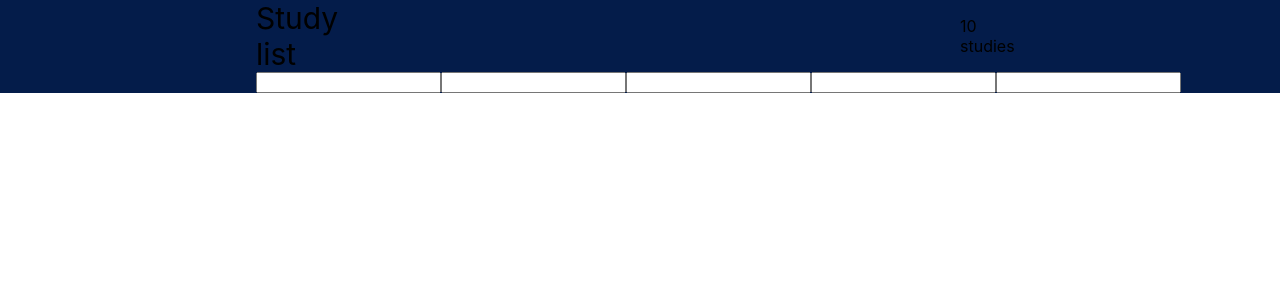
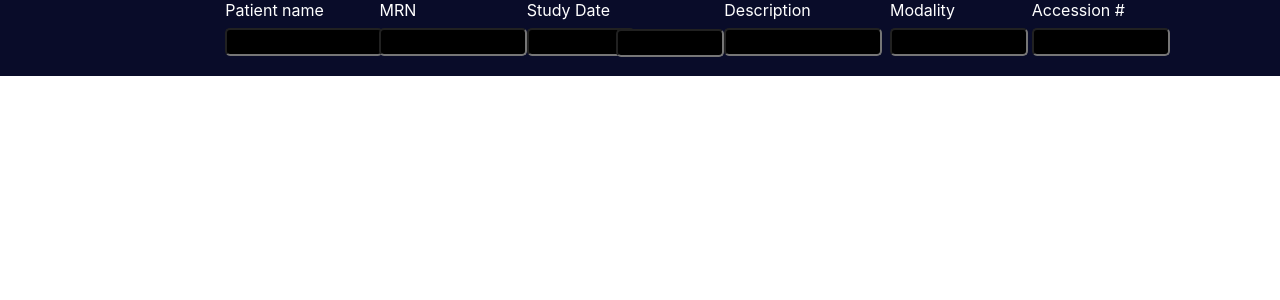
Before and after one commit to ArjunChorath/project_login_page_2, a React (Create React App) app: page / in a window 1280 px wide. Shown: the top 300 px of the page. Built offline with nearby package versions, Linux system fonts and the light colour scheme.

Commit message:
searchbar_filter_first_commit

```diff
--- a/src/App.js
+++ b/src/App.js
@@ -2,11 +2,13 @@ import { Box } from '@mui/material';
 import './App.css';
 // import { Login } from './component/Login';
 import { SearchBar } from './component/SearchBar';
+import { SearchBarFilter } from './component/SearchBarFilter';
 
 function App() {
   return (
     <Box>
-      <SearchBar/>
+
+      <SearchBarFilter/>
     </Box>
   );
 }
--- a/src/component/SearchBar.js
+++ b/src/component/SearchBar.js
@@ -1,4 +1,4 @@
-import { Box, TextField } from "@mui/material";
+import { Box, Grid, TextField } from "@mui/material";
 import React from "react";
 
 export const SearchBar = () => {
@@ -7,7 +7,7 @@ export const SearchBar = () => {
       sx={{
         width: "100vw",
         heigth: "100vh",
-        bgcolor: "#041c4a",
+        bgcolor: "#090c29",
         display: "flex",
         alignItems: "center",
         justifyContent: "center",
@@ -16,9 +16,9 @@ export const SearchBar = () => {
     >
       <Box
         sx={{
-          width: "60vw",
+          width: "62vw",
           heigth: "4rem",
-          bgcolor: "#041c4a",
+          bgcolor: "#090c29",
           display: "flex",
           alignItems: "center",
           justifyContent: "space-between",
@@ -29,54 +29,60 @@ export const SearchBar = () => {
           sx={{
             width: "5vw",
             heigth: "10rem",
-            bgcolor: "#041c4a",
+            bgcolor: "#090c29",
             display: "flex",
             alignItems: "center",
-            fontSize: "30px",
+            fontSize: "35px",
+            color: "white",
+            whiteSpace: "nowrap",
+            paddingBottom: "50px",
+            paddingTop: "20px",
           }}
         >
-          Study list
+          Study List
         </Box>
         <Box
           sx={{
-            width: "5vw",
-            heigth: "4rem",
-            bgcolor: "#041c4a",
             display: "flex",
             alignItems: "center",
             flexDirection: "row",
           }}
         >
-          10 studies
-        </Box>
+          <Box
+            sx={{
+              width: "2.5vw",
+              heigth: "10rem",
+              bgcolor: "#090c29",
+              display: "flex",
+              alignItems: "center",
+              fontSize: "35px",
+              color: "white",
+              whiteSpace: "nowrap",
+              paddingBottom: "50px",
+              paddingTop: "20px",
+            }}
+          >
+            10
           </Box>
           <Box
             sx={{
-          width: "100vw",
-          heigth: "100vh",
-          bgcolor: "041c4a",
+              width: "5vw",
+              heigth: "10rem",
+              bgcolor: "#090c29",
               display: "flex",
               alignItems: "center",
-          justifyContent: "center",
+              fontSize: "25px",
+              color: "grey",
+              whiteSpace: "nowrap",
+              paddingBottom: "50px",
+              paddingTop: "20px",
             }}
           >
-        <Box
-          sx={{
-            width: "60%",
-            heigth: "20%",
-            bgcolor: "#041c4a",
-            display: "flex",
-            alignItems: "center",
-            justifyContent: "space-around",
-          }}
-        >
-          <input></input>
-          <input></input>
-          <input></input>
-          <input></input>
-          <input></input>
+            Studies
           </Box>
         </Box>
       </Box>
+
+    </Box>
   );
 };
--- /dev/null
+++ b/src/component/SearchBarFilter.js
@@ -0,0 +1,160 @@
+import { Box } from '@mui/material'
+import React from 'react'
+
+export const SearchBarFilter = () => {
+  return (
+    <Box>
+       <Box
+        sx={{
+          width: "100vw",
+          heigth: "100vh",
+          bgcolor: "#090c29",
+          display: "flex",
+          alignItems: "center",
+          justifyContent: "center",
+        }}
+      >
+        <Box
+          sx={{
+            width: "60%",
+            heigth: "20%",
+            bgcolor: "#090c29",
+            display: "flex",
+            alignItems: "center",
+            justifyContent: "space-around",
+          }}
+        >
+          <Box
+            sx={{ position: "relative", left: "-04%", marginBottom: "10px" }}
+          >
+            <Box sx={{ display: "flex", flexDirection: "column" }}>
+              <Box sx={{ color: "white", marginBottom: "8px" }}>
+                Patient name
+              </Box>
+              <input
+                style={{
+                  backgroundColor: "black",
+                  color: "white",
+                  width: "150px",
+                  height: "22px",
+                  marginBottom: "10px",
+                  borderRadius: "5px",
+                }}
+              ></input>
+            </Box>
+          </Box>
+
+          <Box
+            sx={{ position: "relative", left: "-4.5%", marginBottom: "10px" }}
+          >
+            <Box sx={{ display: "flex", flexDirection: "column" }}>
+              <Box sx={{ color: "white", marginBottom: "8px" }}>MRN</Box>
+              <input
+                style={{
+                  backgroundColor: "black",
+                  color: "white",
+                  width: "140px",
+                  height: "22px",
+                  marginBottom: "10px",
+                  borderRadius: "5px",
+                }}
+              ></input>
+            </Box>
+          </Box>
+
+          <Box
+            sx={{ position: "relative", left: "-04.6%", marginBottom: "10px" }}
+          >
+            <Box sx={{ display: "flex", flexDirection: "column" }}>
+              <Box sx={{ color: "white", marginBottom: "8px" }}>Study Date</Box>
+              <input
+                style={{
+                  backgroundColor: "black",
+                  color: "white",
+                  width: "100px",
+                  height: "22px",
+                  marginBottom: "10px",
+                  borderRadius: "5px",
+                }}
+              ></input>
+            </Box>
+          </Box>
+
+          <Box
+            sx={{ position: "relative", left: "-07%", marginBottom: "10px" }}
+          >
+            <Box sx={{ display: "flex", flexDirection: "column" }}>
+              <Box sx={{ color: "white" }}> </Box>
+              <input
+                style={{
+                  backgroundColor: "black",
+                  color: "white",
+                  width: "100px",
+                  height: "22px",
+                  marginTop: "19px",
+                  borderRadius: "5px",
+                }}
+              ></input>
+            </Box>
+          </Box>
+
+          <Box sx={{ position: "relative", left: "-7%", marginBottom: "10px" }}>
+            <Box sx={{ display: "flex", flexDirection: "column" }}>
+              <Box sx={{ color: "white", marginBottom: "8px" }}>
+                Description
+              </Box>
+              <input
+                style={{
+                  backgroundColor: "black",
+                  color: "white",
+                  width: "150px",
+                  height: "22px",
+                  marginBottom: "10px",
+                  borderRadius: "5px",
+                }}
+              ></input>
+            </Box>
+          </Box>
+
+          <Box sx={{ position: "relative", left: "-6%", marginBottom: "10px" }}>
+            <Box sx={{ display: "flex", flexDirection: "column" }}>
+              <Box sx={{ color: "white", marginBottom: "8px" }}>Modality</Box>
+              <input
+                style={{
+                  backgroundColor: "black",
+                  color: "white",
+                  width: "130px",
+                  height: "22px",
+                  marginBottom: "10px",
+                  borderRadius: "5px",
+                }}
+              ></input>
+            </Box>
+          </Box>
+
+          <Box
+            sx={{ position: "relative", left: "-5.5%", marginBottom: "10px" }}
+          >
+            <Box sx={{ display: "flex", flexDirection: "column" }}>
+              <Box sx={{ color: "white", marginBottom: "8px" }}>
+                Accession #
+              </Box>
+              <input
+                style={{
+                  backgroundColor: "black",
+                  color: "white",
+                  width: "130px",
+                  height: "22px",
+                  marginBottom: "10px",
+                  borderRadius: "5px",
+                }}
+              ></input>
+            </Box>
+          </Box>
+
+
+        </Box>
+      </Box>
+    </Box>
+  );
+}
```
Lines whose indentation alone changed are shown as unchanged.
